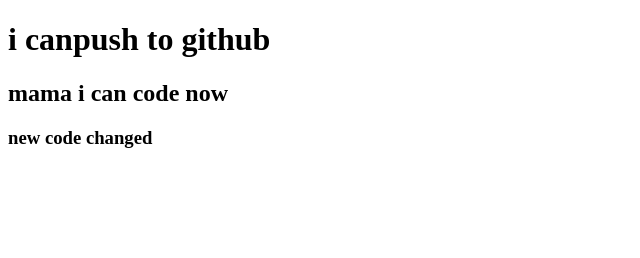
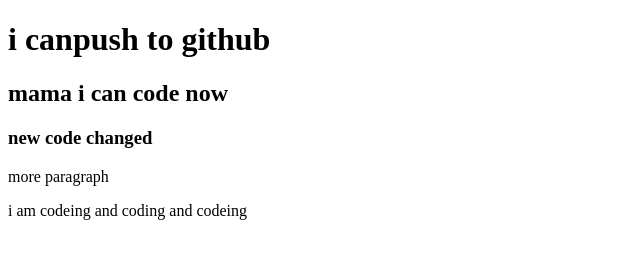
Before and after one commit to Faysal-haque/my-second-repo, a plain HTML site: page index.html in a window 1280 px wide. Shown: the whole page, without its empty margins (0-640 px from the left). Drawn offline with Linux system fonts and the light colour scheme.

Commit message:
style added

```diff
--- a/index.html
+++ b/index.html
@@ -5,10 +5,13 @@
     <meta http-equiv="X-UA-Compatible" content="IE=edge">
     <meta name="viewport" content="width=device-width, initial-scale=1.0">
     <title>my second github repo</title>
+    <link rel="stylesheet" href="style.css">
 </head>
 <body>
     <h1> i canpush to github</h1>
     <h2> mama i can code now</h2>
     <h3>new code changed</h3>
+    <p>more paragraph</p>
+    <p>i am codeing and coding and codeing</p>
 </body>
 </html>
```
Also changed, not shown: style.css (added).
